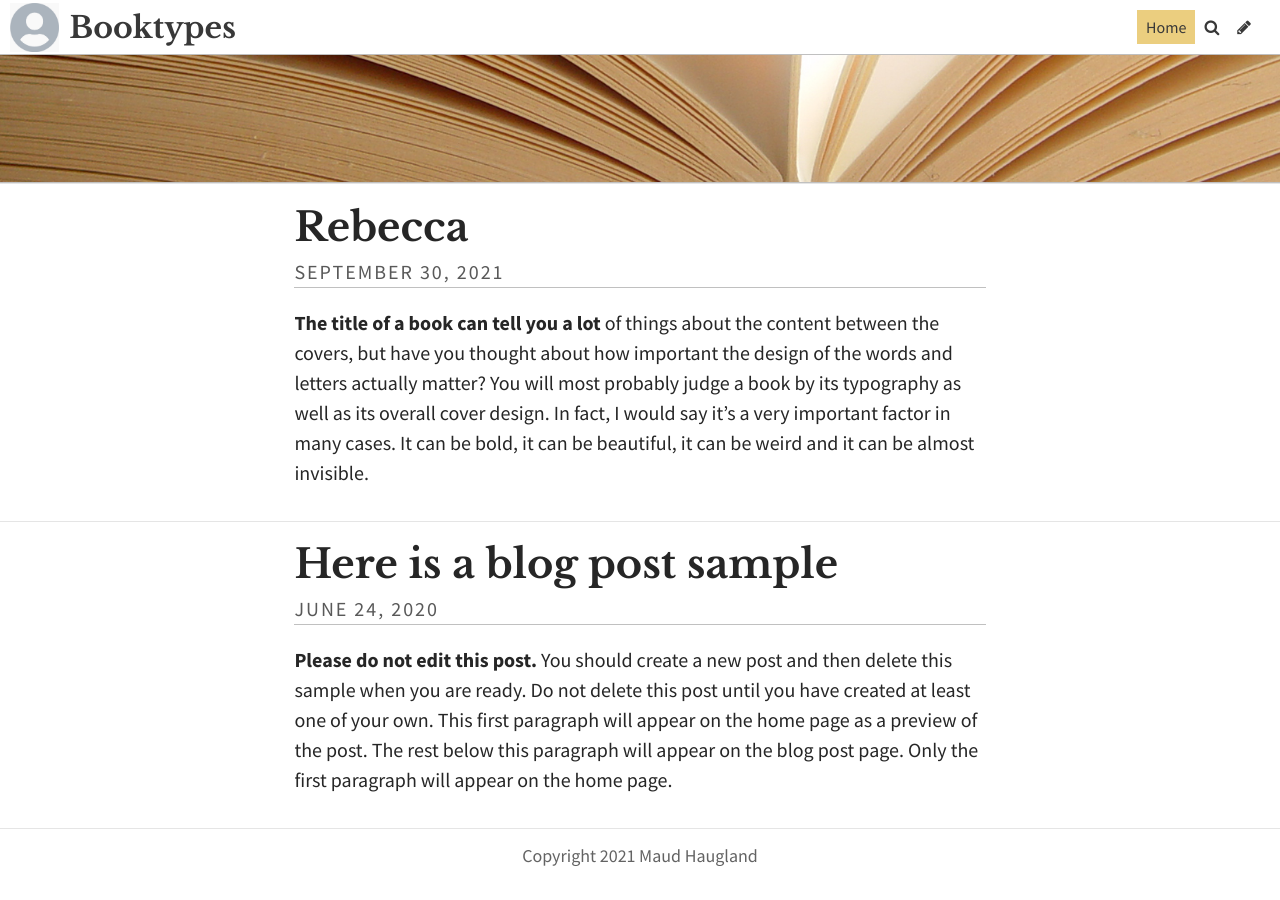
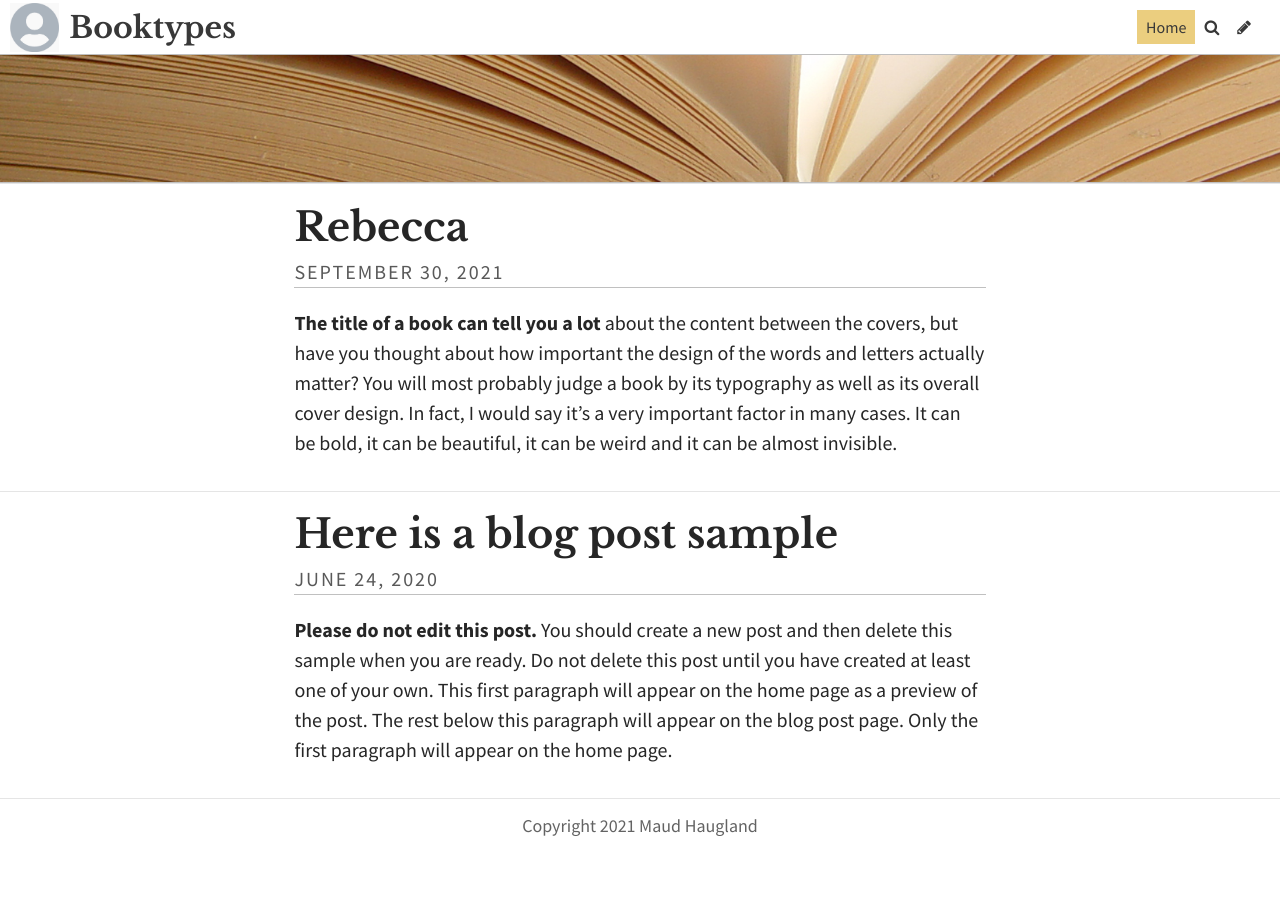
Before and after one commit to maudhaugland/booktypes, a Jekyll site: the page built from index.html, in a window 1280 px wide and 900 px high, scrolled down 512 px. Built offline with Jekyll 4.4.1, drawn with Linux system fonts in a browser that asks for light colours; some web fonts are replaced; the list of posts is cut into pages by our own code; after the commit the page ends 1382 px from its top, so only the background shows below that.

Commit message:
Update Post “2021-09-27-fantastical-titles”

```diff
--- a/_posts/2021-09-27-fantastical-titles.md
+++ b/_posts/2021-09-27-fantastical-titles.md
@@ -11,11 +11,11 @@
   - Publishing
   - Design
 ---
-**The title of a book can tell you a lot** of things about the content between the covers, but have you thought about how important the design of the words and letters actually matter? You will most probably judge a book by its typography as well as its overall cover design. In fact, I would say it's a very important factor in many cases. It can be bold, it can be beautiful, it can be weird and it can be almost invisible.
+**The title of a book can tell you a lot** about the content between the covers, but have you thought about how important the design of the words and letters actually matter? You will most probably judge a book by its typography as well as its overall cover design. In fact, I would say it's a very important factor in many cases. It can be bold, it can be beautiful, it can be weird and it can be almost invisible.
 
 ## Heading
 
-My edition was published by Virago in 2015, as part of their modern classics series. The beautiful cover was artfully designed by XXX. They say that one should never judge a book by its cover, but I have to admit that the cover was one of the main reasons why I decided to buy this book. Fortunately, I enjoyed the story on the inside too.
+My edition was published by Virago in 2015, as part of their modern classics series. The beautiful cover was artfully designed by XXX. They say that one should never judge a book by its cover, but I have to admit that the cover design was one of the main reasons why I decided to buy this book. Fortunately, I enjoyed the story on the inside too.
 
 It really looks like the title of the book, in this case *Rebecca*, is integrated in the overall design. You almost have to look a bit closer to see that it is in fact the title and not just a part of the decoration. This is actually quite clever as the character that gave her name to the title is not actually present in the book, just a ghost haunting every page and scene. In a way, she is a part of the background, almost invisible until you notice her and then you can never unsee or forget her again. Just like the title.
 
```
Also changed, not shown: other parts of _posts/2021-09-27-fantastical-titles.md (+1 -1 lines).
